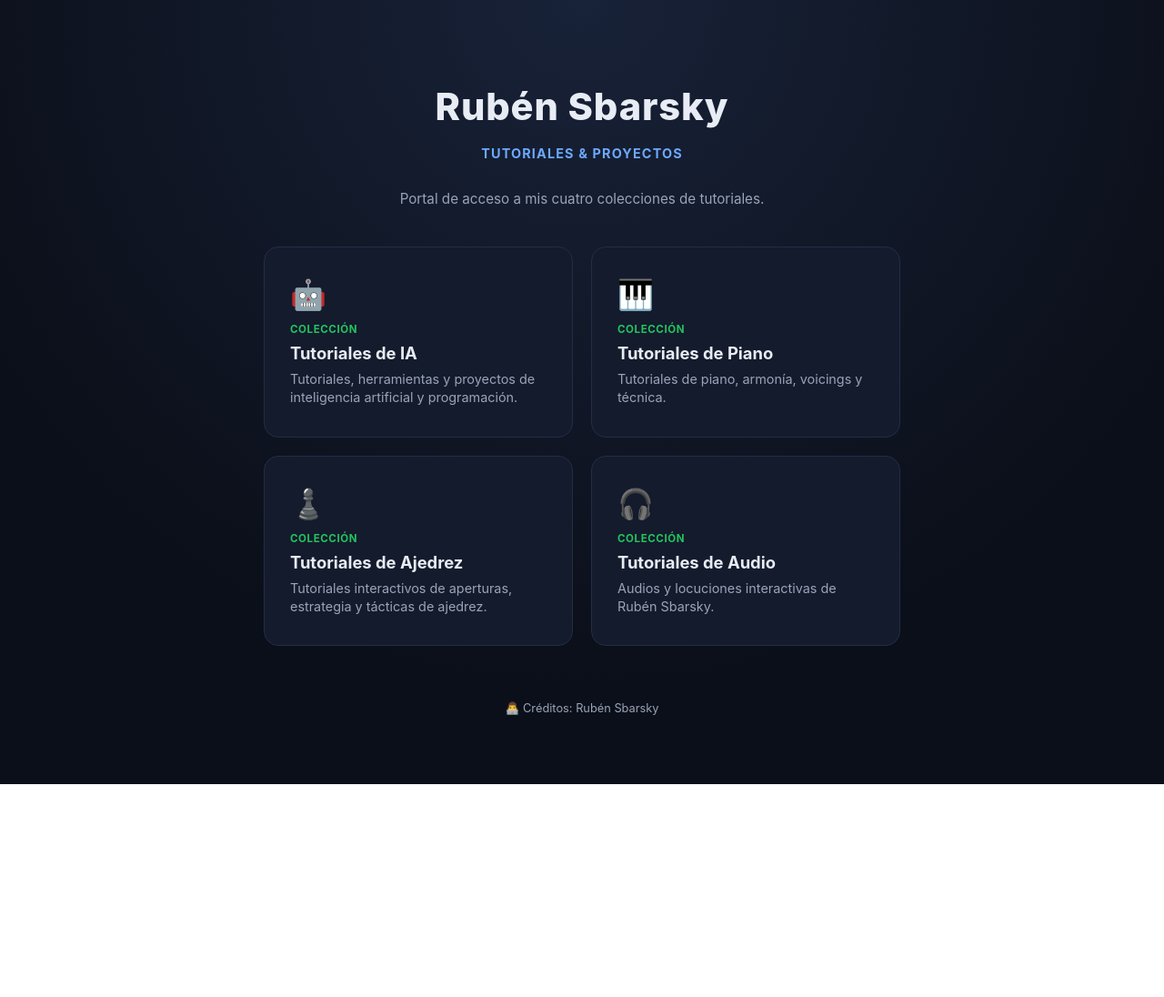
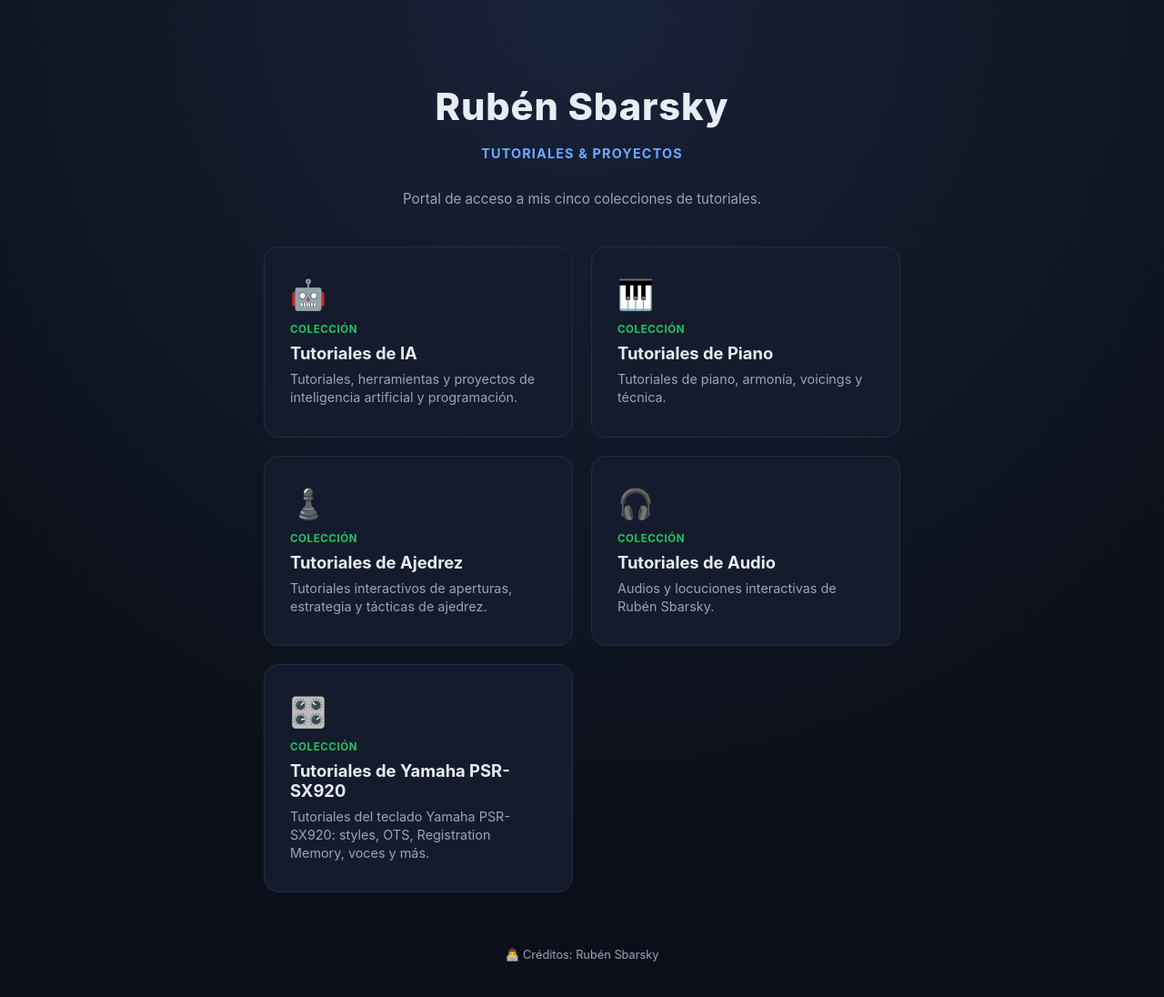
Before and after one commit to rubenurbano/rubenurbano.github.io, a plain HTML site: page index.html in a window 1280 px wide. Shown: the whole page at 91% size. Before the commit the page ends 862 px from the top, so only its background shows below. Drawn offline with Linux system fonts and the light colour scheme.

Commit message:
Añadir colección Yamaha PSR-SX920 al portal

```diff
--- a/index.html
+++ b/index.html
@@ -108,7 +108,7 @@
 <body>
   <h1>Rubén Sbarsky</h1>
   <p class="author">Tutoriales & Proyectos</p>
-  <p class="desc">Portal de acceso a mis cuatro colecciones de tutoriales.</p>
+  <p class="desc">Portal de acceso a mis cinco colecciones de tutoriales.</p>
 
   <div class="grid">
     <a class="card" href="https://rubenurbano.github.io/tutoriales-ai/">
@@ -138,6 +138,13 @@
       <p>Audios y locuciones interactivas de Rubén Sbarsky.</p>
     </a>
 
+    <a class="card" href="https://rubenurbano.github.io/tutoriales-yamaha-psr-sx920/">
+      <span class="emoji">🎛️</span>
+      <span class="tag">Colección</span>
+      <h3>Tutoriales de Yamaha PSR-SX920</h3>
+      <p>Tutoriales del teclado Yamaha PSR-SX920: styles, OTS, Registration Memory, voces y más.</p>
+    </a>
+
   </div>
 
   <footer>
```
